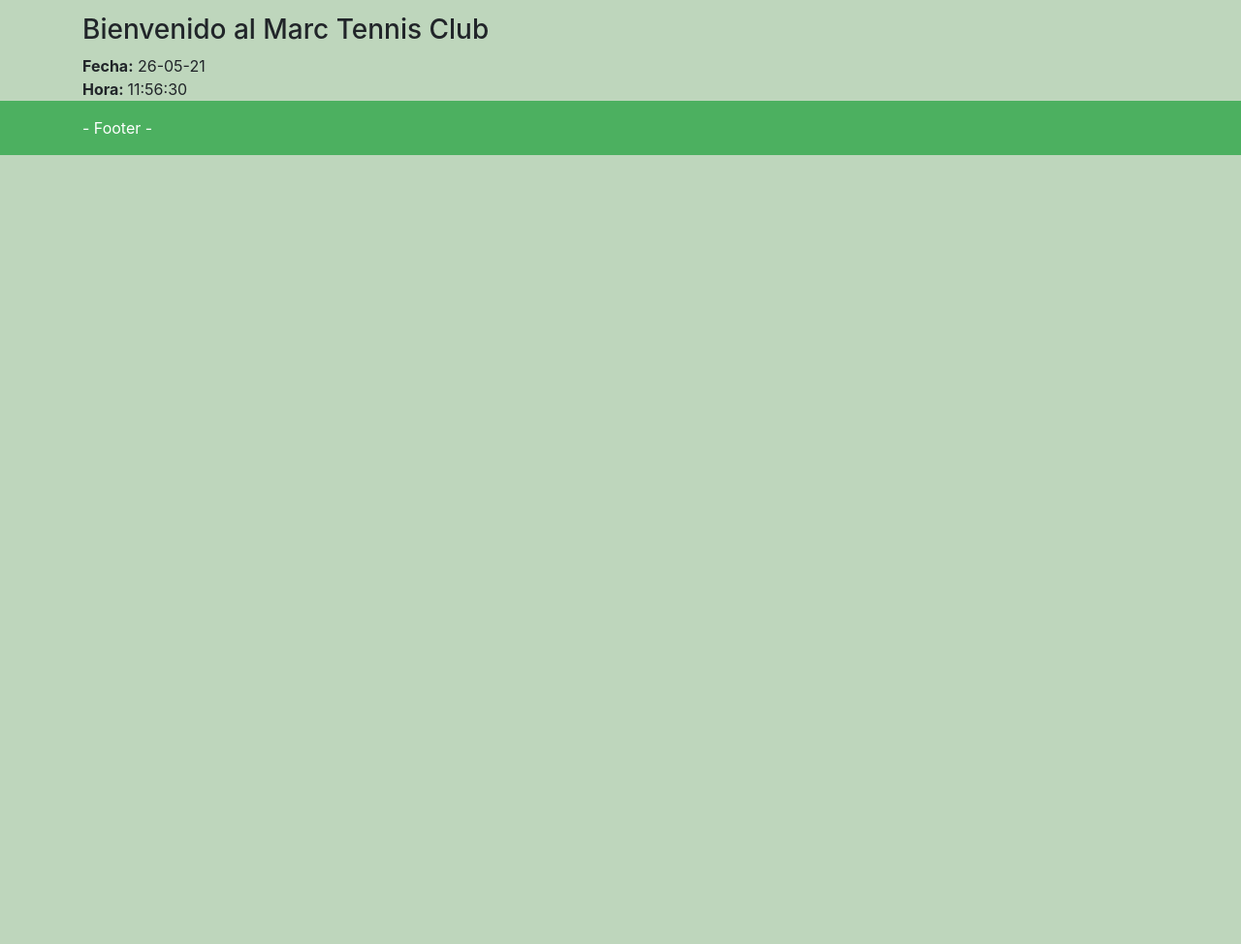
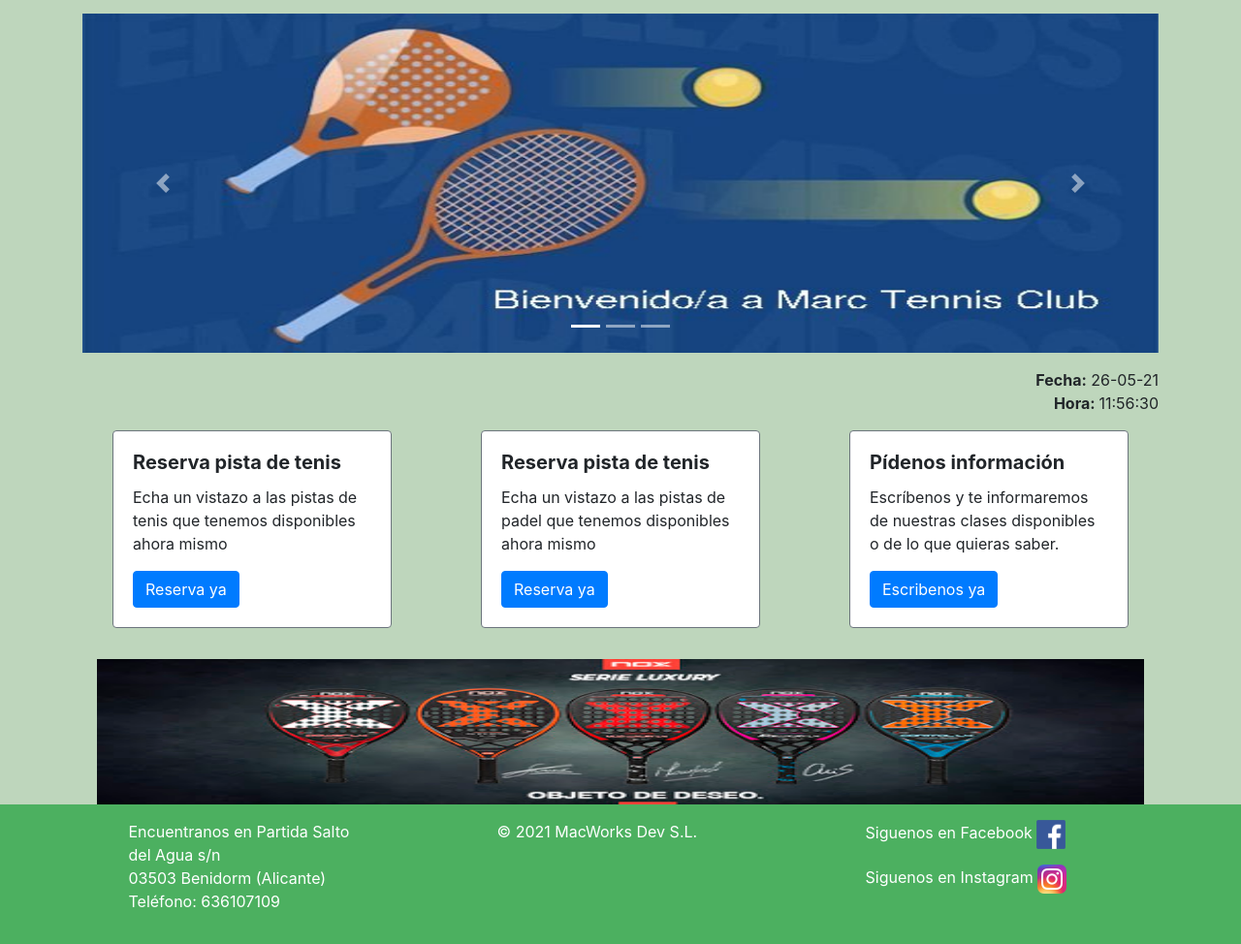
Before and after one commit to Tusnakis/MTC, a PHP site: page / in a window 1280 px wide. Shown: the part 56-1030 px from the top of the page at 97% size. Before the commit the page ends 216 px from the top, so only its background shows below. Run offline with PHP 8.4, Linux system fonts and the light colour scheme; the visitor is signed in with stand-in values (Sample User, id 1); data that the repository does not hold is empty; some libraries are stand-ins or nearby versions.

Commit message:
mejora apariencia pantalla inicio

```diff
--- a/app/templates/inicio.php
+++ b/app/templates/inicio.php
@@ -3,9 +3,69 @@
 ob_start();
 
 ?>
-
-<h3 class="inicio">Bienvenido al Marc Tennis Club</h3>
-<time><strong>Fecha:</strong> <?php echo date('d-m-y') ?><br><strong>Hora: </strong> <span id="reloj"></span></time>
+<div class="row justify-content-center pb-3">
+    <div class="col-12">
+        <div id="carouselExampleIndicators" class="carousel slide" data-ride="carousel">
+            <ol class="carousel-indicators">
+                <li data-target="#carouselExampleIndicators" data-slide-to="0" class="active"></li>
+                <li data-target="#carouselExampleIndicators" data-slide-to="1"></li>
+                <li data-target="#carouselExampleIndicators" data-slide-to="2"></li>
+            </ol>
+            <div class="carousel-inner">
+                <div class="carousel-item active">
+                    <img class="d-block w-100" style="height: 350px;" src="images/slide1.jpg" alt="First slide">
+                </div>
+                <div class="carousel-item">
+                    <img class="d-block w-100" style="height: 350px" src="images/slide2.jpg" alt="Second slide">
+                </div>
+                <div class="carousel-item">
+                    <img class="d-block w-100" style="height: 350px;" src="images/slide3.jpg" alt="Third slide">
+                </div>
+            </div>
+            <a class="carousel-control-prev" href="#carouselExampleIndicators" role="button" data-slide="prev">
+                <span class="carousel-control-prev-icon" aria-hidden="true"></span>
+                <span class="sr-only">Previous</span>
+            </a>
+            <a class="carousel-control-next" href="#carouselExampleIndicators" role="button" data-slide="next">
+                <span class="carousel-control-next-icon" aria-hidden="true"></span>
+                <span class="sr-only">Next</span>
+            </a>
+        </div>
+    </div>
+    <div class="col-12 text-right mt-3">
+        <time class="inicio"><strong>Fecha:</strong> <?php echo date('d-m-y') ?><br><strong>Hora: </strong> <span id="reloj"></span></time>
+    </div>
+    <div class="col-12 col-lg-4">
+        <div class="card border border-secondary mx-auto my-3" style="width: 18rem;">
+            <div class="card-body">
+                <h5 class="card-title font-weight-bold">Reserva pista de tenis</h5>
+                <p class="card-text">Echa un vistazo a las pistas de tenis que tenemos disponibles ahora mismo</p>
+                <a href="index.php?ruta=listarReservasFiltradas&pagina=1&tipoPista=Tenis&numPista=1&fecha=<?php echo date('Y-m-d') ?>" class="btn btn-primary">Reserva ya</a>
+            </div>
+        </div>
+    </div>
+    <div class="col-12 col-lg-4">
+        <div class="card border border-secondary mx-auto my-3" style="width: 18rem;">
+            <div class="card-body">
+                <h5 class="card-title font-weight-bold">Reserva pista de tenis</h5>
+                <p class="card-text">Echa un vistazo a las pistas de padel que tenemos disponibles ahora mismo</p>
+                <a href="index.php?ruta=listarReservasFiltradas&pagina=1&tipoPista=Padel&numPista=1&fecha=<?php echo date('Y-m-d') ?>" class="btn btn-primary">Reserva ya</a>
+            </div>
+        </div>
+    </div>
+    <div class="col-12 col-lg-4">
+        <div class="card border border-secondary mx-auto my-3" style="width: 18rem;">
+            <div class="card-body">
+                <h5 class="card-title font-weight-bold">Pídenos información</h5>
+                <p class="card-text">Escríbenos y te informaremos de nuestras clases disponibles o de lo que quieras saber.</p>
+                <a href="index.php?ruta=mostrarMensajes" class="btn btn-primary">Escribenos ya</a>
+            </div>
+        </div>
+    </div>
+</div>
+<div class="col-12">
+    <img class="d-block w-100" style="height: 150px;" src="images/banner.jpg" alt="banner">
+</div>
 
 <?php $contenido = ob_get_clean() ?>
 
--- a/app/templates/layout.php
+++ b/app/templates/layout.php
@@ -116,7 +116,20 @@
     </main>
     <footer class="footer mt-auto py-3 text-white">
         <div class="container-md">
-            - Footer -
+            <div class="row justify-content-center">
+                <div class="col-12 col-lg-3 mx-auto">
+                    <p>Encuentranos en Partida Salto del Agua s/n<br>
+                    03503 Benidorm (Alicante)<br>
+                    Teléfono: 636107109</p>
+                </div>
+                <div class="col-12 col-lg-3 mx-auto">
+                    <p class="mencion">&copy; 2021 MacWorks Dev S.L.</p>
+                </div>
+                <div class="col-12 col-lg-3 mx-auto">
+                    <p>Siguenos en Facebook <a href="#"><img src="images/fb.png" style="width: 30px; height: 30px" alt="facebook"></a></p>
+                    <p>Siguenos en Instagram <a href="#"><img src="images/insta.png" style="width: 30px; height: 30px" alt="facebook"></a></p>
+                </div>
+            </div>
         </div>
     </footer>
     <script src="https://code.jquery.com/jquery-3.5.1.slim.min.js" integrity="sha384-DfXdz2htPH0lsSSs5nCTpuj/zy4C+OGpamoFVy38MVBnE+IbbVYUew+OrCXaRkfj" crossorigin="anonymous"></script>
```
Also changed, not shown: web/images/banner.jpg (added), web/images/fb.png (added), web/images/insta.png (added), web/images/slide1.jpg (added), web/images/slide2.jpg (added), web/images/slide3.jpg (added).
